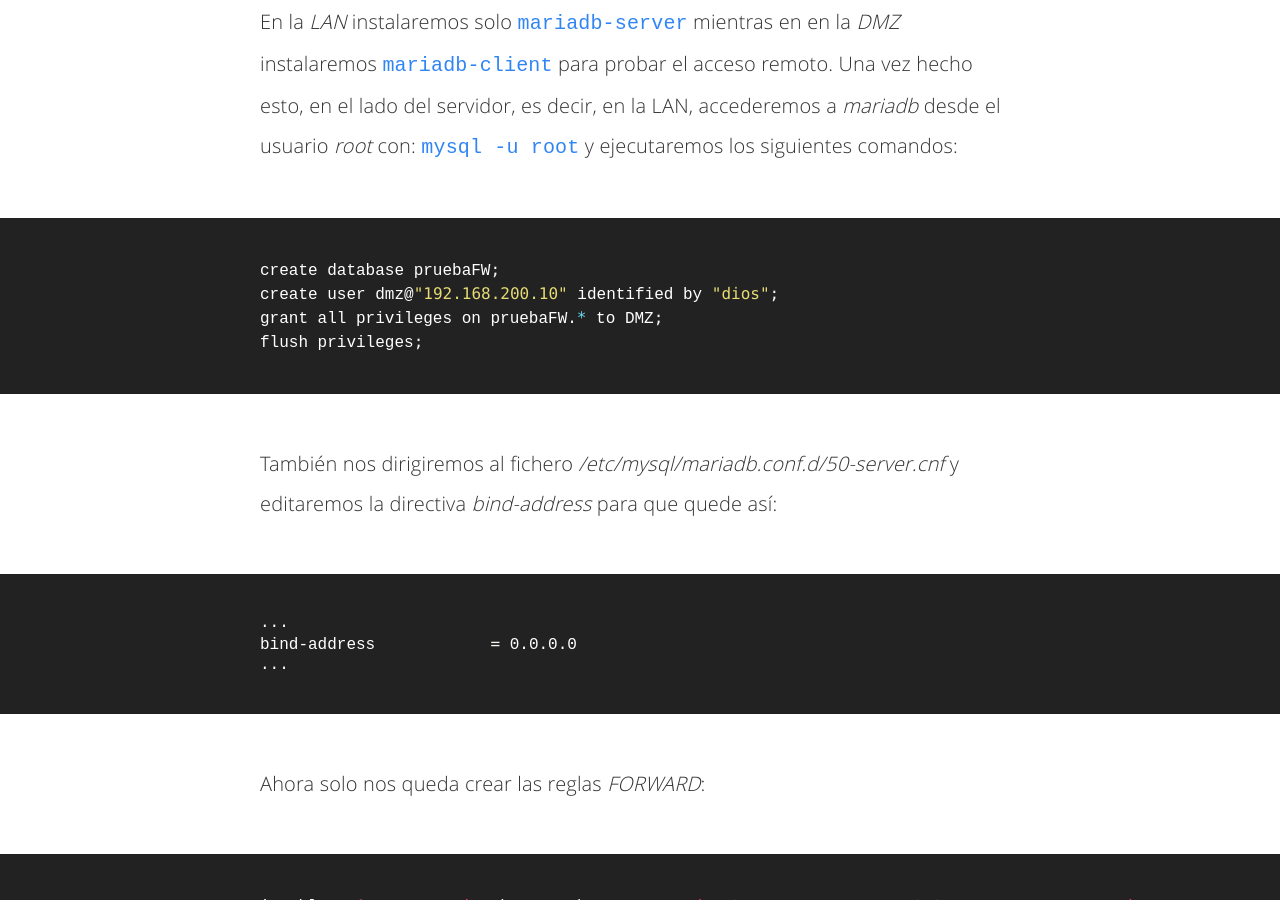
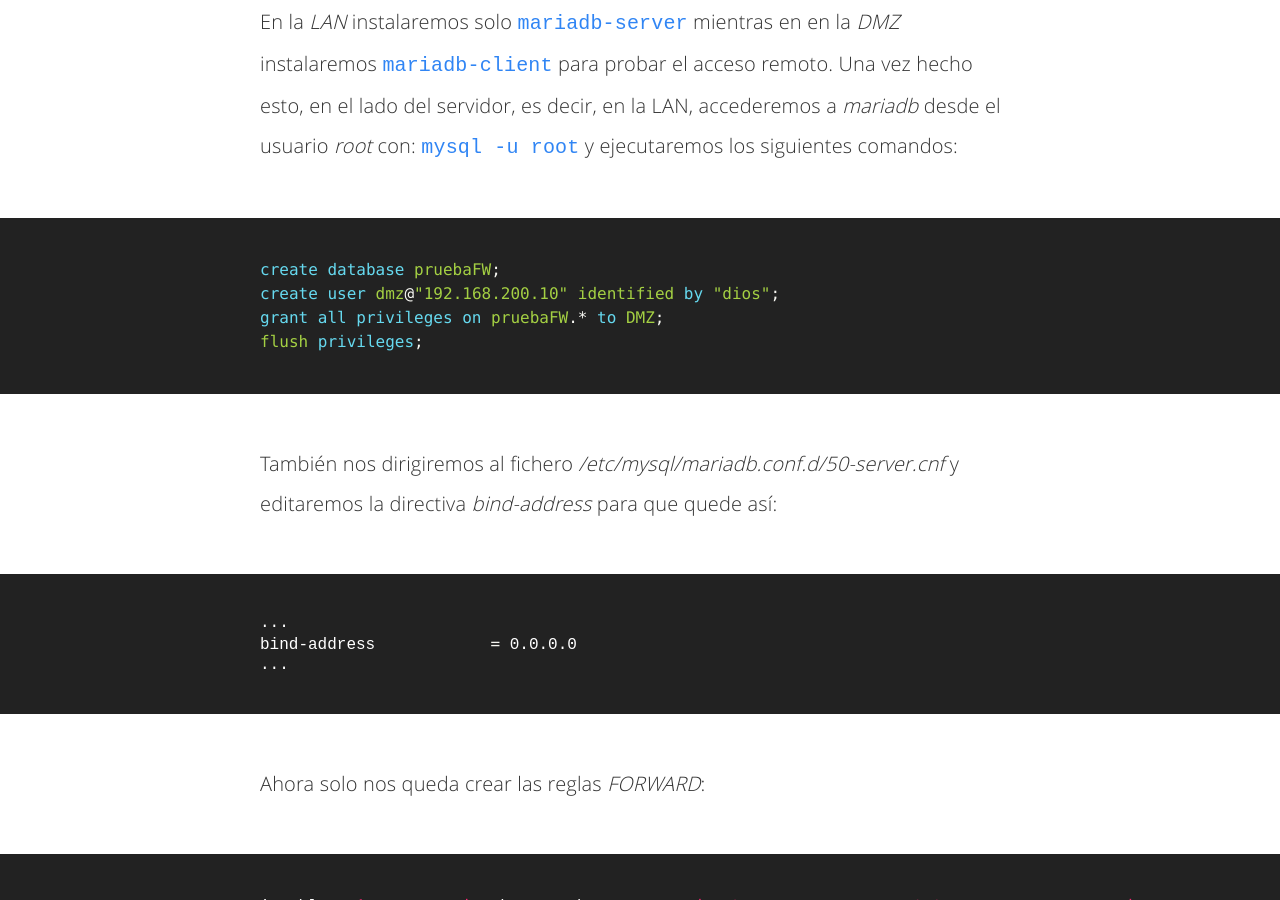
Before and after one commit to LuisaoStuff/blog, a Jekyll site: the page built from _posts/2019-12-05-Practica-Cortafuegos-perimetral-con-DMZ.markdown, in a window 1280 px wide and 900 px high, scrolled down 21581 px. Built offline with Jekyll 4.4.1, drawn with Linux system fonts in a browser that asks for light colours; our own code applies the rules of GitHub Pages for plain Markdown files.

Commit message:
modifico post cortafuegos

```diff
--- a/_posts/2019-12-05-Practica-Cortafuegos-perimetral-con-DMZ.markdown
+++ b/_posts/2019-12-05-Practica-Cortafuegos-perimetral-con-DMZ.markdown
@@ -430,7 +430,7 @@ iptables -A FORWARD -i eth2 -o eth1 -p tcp --sport 25 -m state --state ESTABLISH
 
 En la *LAN* instalaremos solo <code>mariadb-server</code> mientras en en la *DMZ* instalaremos <code>mariadb-client</code> para probar el acceso remoto. Una vez hecho esto, en el lado del servidor, es decir, en la LAN, accederemos a *mariadb* desde el usuario *root* con: <code>mysql -u root</code> y ejecutaremos los siguientes comandos:
 
-{% highlight bash %}
+{% highlight sql %}
 create database pruebaFW;
 create user dmz@"192.168.200.10" identified by "dios";
 grant all privileges on pruebaFW.* to DMZ;
```
